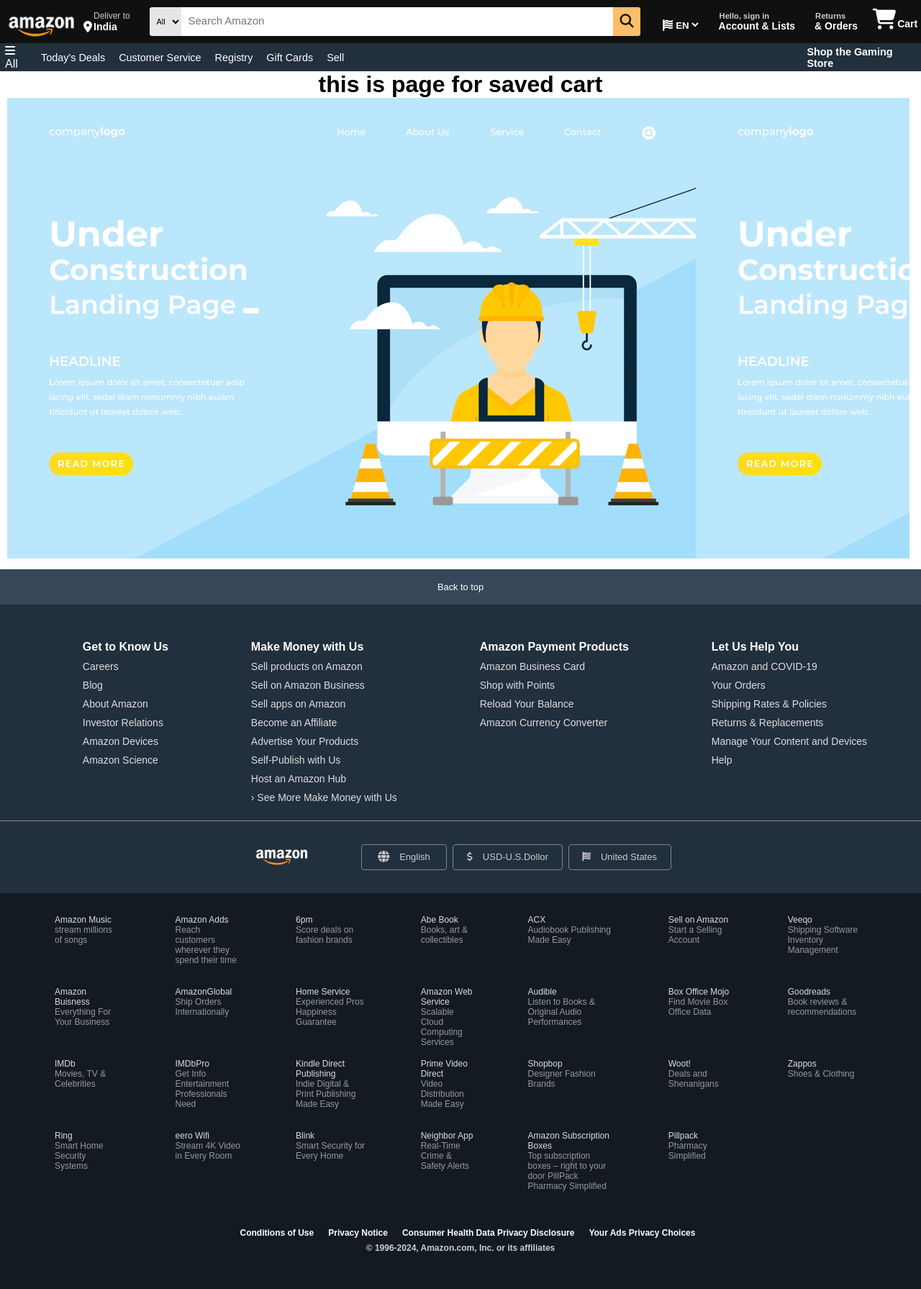
After one commit to AmeerShaikh2MM21CS004/Amazon-Clone, a Django app: page /cart/ in a window 1280 px wide. The commit adds this page. Shown: the whole page at 72% size. Run offline with Django 5.2, Linux system fonts and the light colour scheme; some libraries are stand-ins or nearby versions.

Commit message:
page under constrution has added

```diff
--- a/AmazonClone/urls.py
+++ b/AmazonClone/urls.py
@@ -20,5 +20,8 @@ from AmazonClone import views
 
 urlpatterns = [
     path('admin/', admin.site.urls),
-    path("",views.home)
+    path("",views.home,name="home_page"),
+    path("sign-in/",views.sign_in,name="signin"),
+    path("return_ord/",views.return_ord,name="return-ord"),
+    path("cart/",views.cart,name="cart")
 ]
--- a/AmazonClone/views.py
+++ b/AmazonClone/views.py
@@ -2,3 +2,12 @@ from django.shortcuts import render
 
 def home(request):
     return render(request,"index.html")
+
+def sign_in(request):
+    return render(request,"signin.html")
+
+def return_ord(request):
+    return render(request,"return.html")
+
+def cart(request):
+    return render(request,"cart.html")
--- a/static/style.css
+++ b/static/style.css
@@ -3,7 +3,10 @@
     font-family:Arial;
     border:border-box;
 }
-
+a{
+    color: #fdfdfd;
+    text-decoration: none;
+}
 /* navbar */
 .navbar{
     height:60px;
--- /dev/null
+++ b/static/under_dev.css
@@ -0,0 +1,20 @@
+*{
+    margin:0;
+    font-family:Arial;
+    border:border-box;
+}
+a{
+    color: #fdfdfd;
+    text-decoration: none;
+}
+
+.under_dev-section{
+    margin-left:10px;
+    background-image:url("images/under-dev.png");
+    background-size:auto;
+    height:80vh;
+    width:98%;
+    display:flex;
+    justify-content:center;
+    align-items:flex-end;
+}
--- /dev/null
+++ b/templates/cart.html
@@ -0,0 +1,20 @@
+<!DOCTYPE html>
+<html lang="en">
+<head>
+    <meta charset="UTF-8">
+    <meta name="viewport" content="width=device-width, initial-scale=1.0">
+    <title>Amazon Clone</title>
+    <link rel="stylesheet" href="https://cdnjs.cloudflare.com/ajax/libs/font-awesome/6.6.0/css/all.min.css" integrity="sha512-Kc323vGBEqzTmouAECnVceyQqyqdsSiqLQISBL29aUW4U/M7pSPA/gEUZQqv1cwx4OnYxTxve5UMg5GT6L4JJg==" crossorigin="anonymous" referrerpolicy="no-referrer" />
+    <link rel="stylesheet" href="/static/under_dev.css">
+</head>
+<body>
+    {% include "header.html" %}
+
+{% block content %}
+            <h1 style="text-align:center">this is page for saved cart</h1>
+            <div class="under_dev-section"></div>
+{% endblock %}
+
+{% include "footer.html" %}
+</body>
+</html>
--- a/templates/footer.html
+++ b/templates/footer.html
@@ -1,3 +1,14 @@
+<!DOCTYPE html>
+<html lang="en">
+<head>
+    <meta charset="UTF-8">
+    <meta name="viewport" content="width=device-width, initial-scale=1.0">
+    <title>Amazon Clone</title>
+    <link rel="stylesheet" href="https://cdnjs.cloudflare.com/ajax/libs/font-awesome/6.6.0/css/all.min.css" integrity="sha512-Kc323vGBEqzTmouAECnVceyQqyqdsSiqLQISBL29aUW4U/M7pSPA/gEUZQqv1cwx4OnYxTxve5UMg5GT6L4JJg==" crossorigin="anonymous" referrerpolicy="no-referrer" />
+    <link rel="stylesheet" href="/static/style.css">
+</head>
+<body>
+
 <footer>
     <div class="foot-panel1">
         <p>Back to top</p>
@@ -237,3 +248,5 @@
         </div>
     </div>
 </footer>
+</body>
+</html>
--- a/templates/header.html
+++ b/templates/header.html
@@ -1,7 +1,19 @@
+<!DOCTYPE html>
+<html lang="en">
+<head>
+    <meta charset="UTF-8">
+    <meta name="viewport" content="width=device-width, initial-scale=1.0">
+    <title>Amazon Clone</title>
+    <link rel="stylesheet" href="https://cdnjs.cloudflare.com/ajax/libs/font-awesome/6.6.0/css/all.min.css" integrity="sha512-Kc323vGBEqzTmouAECnVceyQqyqdsSiqLQISBL29aUW4U/M7pSPA/gEUZQqv1cwx4OnYxTxve5UMg5GT6L4JJg==" crossorigin="anonymous" referrerpolicy="no-referrer" />
+    <link rel="stylesheet" href="/static/style.css">
+</head>
+<body>
+
 <header>
     <div class="navbar">
         <div class="nav-logo border">
-            <div class="logo"></div>
+            <a href="{% url 'home_page' %}">
+            <div class="logo"></div></a>
         </div>
         <div class="nav-address border">
             <p class="add-first">Deliver to</p>
@@ -28,19 +40,26 @@
             </select>
         </div>
         <div class="nav-signin border">
+            <a href="{% url 'signin' %}">
             <p class="nav-first"><span>Hello, sign in</span></p>
             <p class="nav-second">Account & Lists</p>
+            </a>
         </div>
         <div class="nav-return border">
+            <a href="{% url 'return-ord' %}">
             <p class="nav-first"><span>Returns</span></p>
             <p class="nav-second">& Orders</p>
+            </a>
         </div>
+        <a href="{% url 'cart' %}">
         <div class="nav-cart border">
+
             <div class="cart-symbol">
                 <i class="fa-solid fa-cart-shopping"></i>
             </div>
             <p class="cart-text">Cart</p>
         </div>
+        </a>
     </div>
     <div class="pannel">
         <div class="pannel-all">
@@ -59,3 +78,6 @@
         </div>
     </div>
 </header>
+
+</body>
+</html>
```
Also changed, not shown: templates/return.html (added, +20 -0 lines), templates/signin.html (added, +20 -0 lines), static/images/under-dev.png (added).
